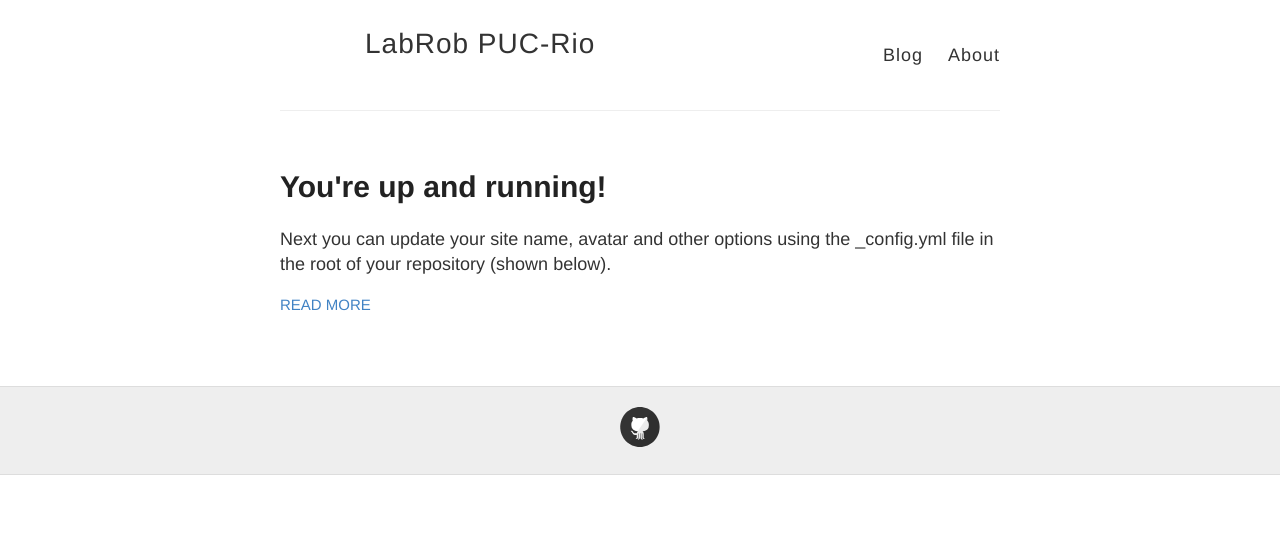
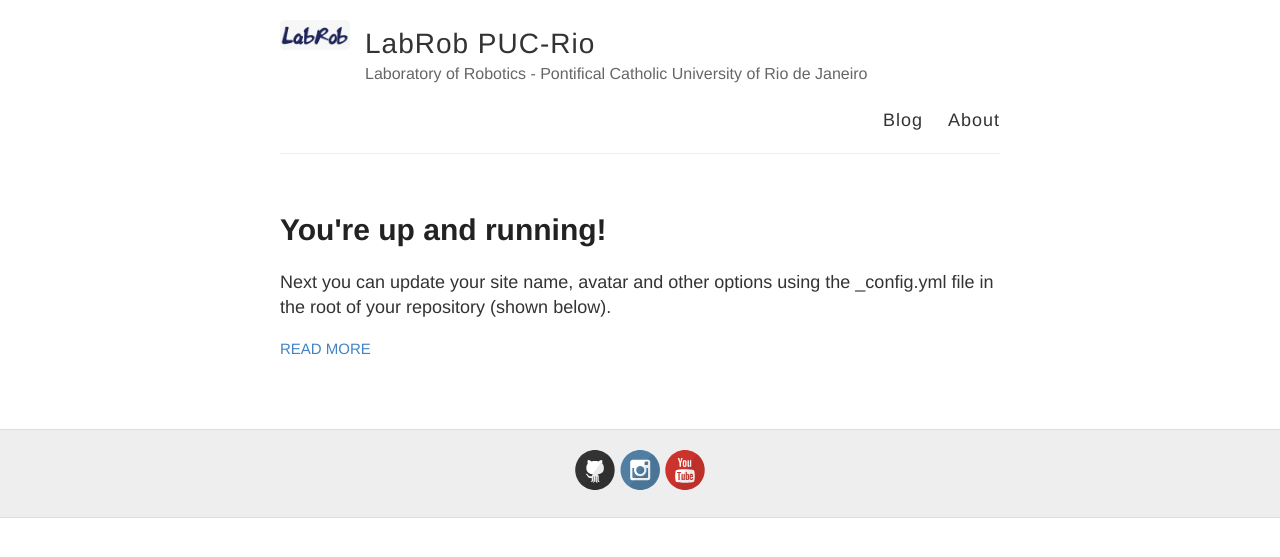
Before and after one commit to labrobpuc/labrobpuc.github.io, a Jekyll site: the page built from index.html, in a window 1280 px wide. Shown: the top 557 px of the page. Built offline with Jekyll 4.4.1, drawn with Linux system fonts in a browser that asks for light colours; some of the changed lines change nothing that is shown.

Commit message:
Update _config.yml

```diff
--- a/_config.yml
+++ b/_config.yml
@@ -6,10 +6,10 @@
 name: LabRob PUC-Rio
 
 # Short bio or description (displayed in the header)
-#description: Web Developer from Somewhere
+description: Laboratory of Robotics - Pontifical Catholic University of Rio de Janeiro
 
 # URL of your avatar or profile pic (you could use your GitHub profile pic)
-#avatar: https://raw.githubusercontent.com/barryclark/jekyll-now/master/images/jekyll-logo.png
+avatar: https://raw.githubusercontent.com/labrobpuc/labrobpuc.github.io/master/images/labrob.png
 
 #
 # Flags below are optional
@@ -22,13 +22,13 @@ footer-links:
   facebook:
   flickr:
   github: labrobpuc
-  instagram:
+  instagram: labrobpuc
   linkedin:
   pinterest:
   rss: # just type anything here for a working RSS icon
   twitter: #
   stackoverflow: # your stackoverflow profile, e.g. "users/50476/bart-kiers"
-  youtube: # channel/<your_long_string> or user/<user-name>
+  youtube: user/labrobpuc# channel/<your_long_string> or user/<user-name>
   googleplus: # anything in your profile username that comes after plus.google.com/
 
 
```
